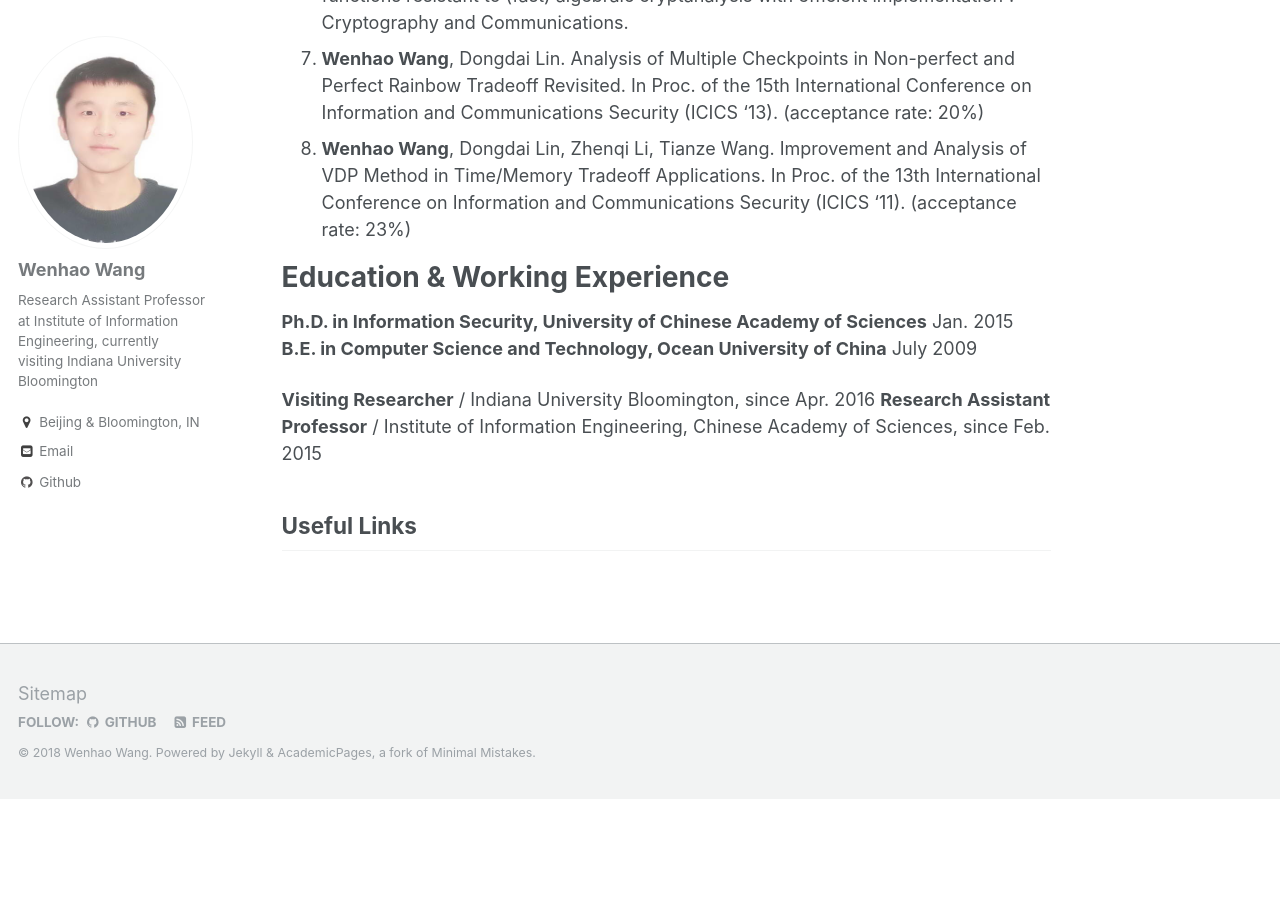
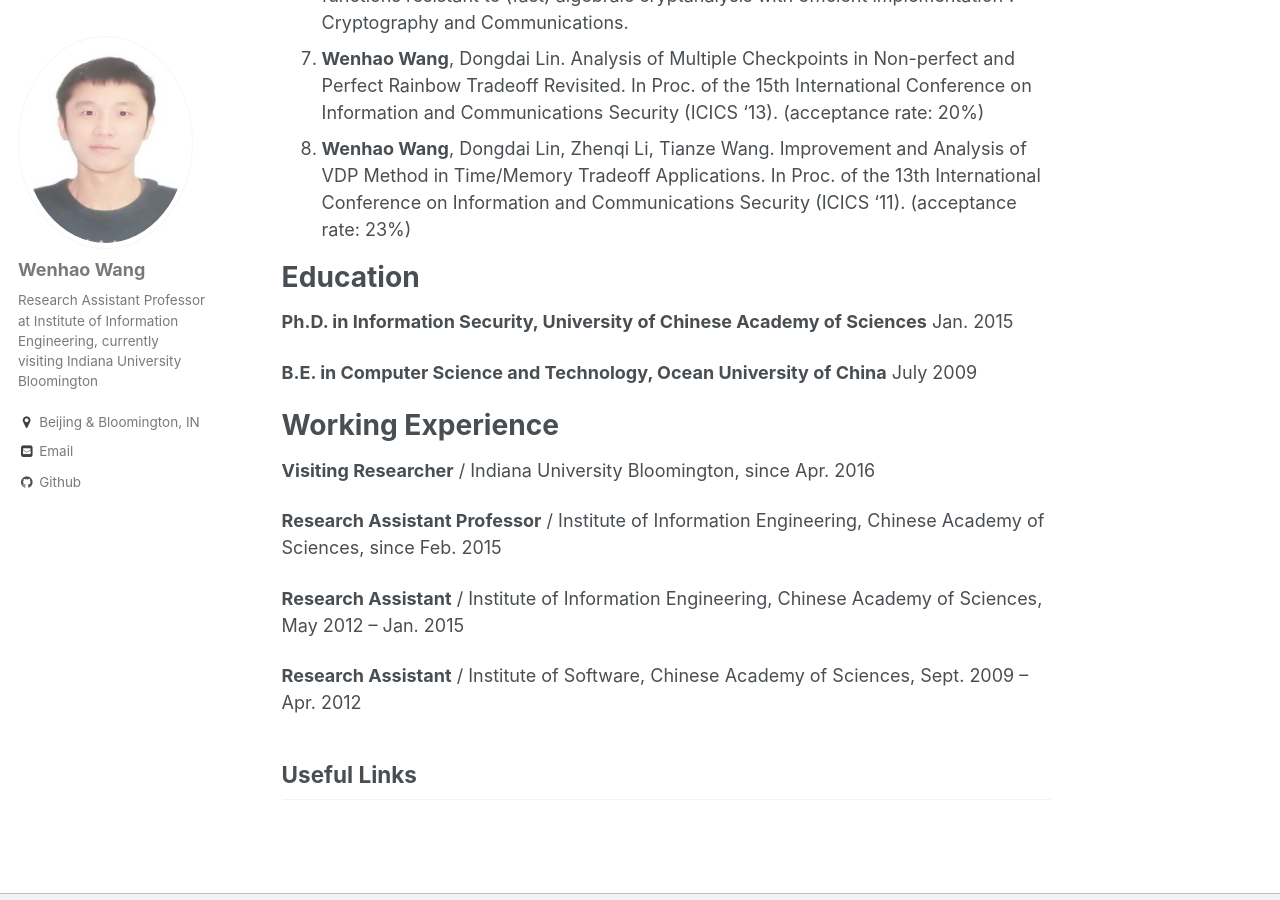
Before and after one commit to wenhao19/heartever.github.io, a Jekyll site: the page built from _pages/about.md, in a window 1280 px wide and 900 px high, scrolled down 975 px. Built offline with Jekyll 4.4.1, drawn with Linux system fonts in a browser that asks for light colours; before the commit the page ends 1774 px from its top, so only the background shows below that.

Commit message:
Update about.md

```diff
--- a/_pages/about.md
+++ b/_pages/about.md
@@ -21,13 +21,21 @@
 1. **Wenhao Wang**, Dongdai Lin. Analysis of Multiple Checkpoints in Non-perfect and Perfect Rainbow Tradeoff Revisited. In Proc. of the 15th International Conference on Information and Communications Security (ICICS  '13). (acceptance rate: 20%)
 1. **Wenhao Wang**, Dongdai Lin, Zhenqi Li, Tianze Wang. Improvement and Analysis of VDP Method in Time/Memory Tradeoff Applications. In Proc. of the 13th International Conference on Information and Communications Security (ICICS '11). (acceptance rate: 23%)
 
-Education & Working Experience
+Education
 ======
 **Ph.D. in Information Security, University of Chinese Academy of Sciences**                    Jan. 2015
+
 **B.E. in Computer Science and Technology, Ocean University of China**                         July 2009
 
+Working Experience
+======
 **Visiting Researcher** / Indiana University Bloomington, since Apr. 2016
+
 **Research Assistant Professor** / Institute of Information Engineering, Chinese Academy of Sciences, since Feb. 2015
+
+**Research Assistant** / Institute of Information Engineering, Chinese Academy of Sciences, May 2012 – Jan. 2015
+
+**Research Assistant** / Institute of Software, Chinese Academy of Sciences, Sept. 2009 – Apr. 2012
 
 Useful Links
 ------
```
